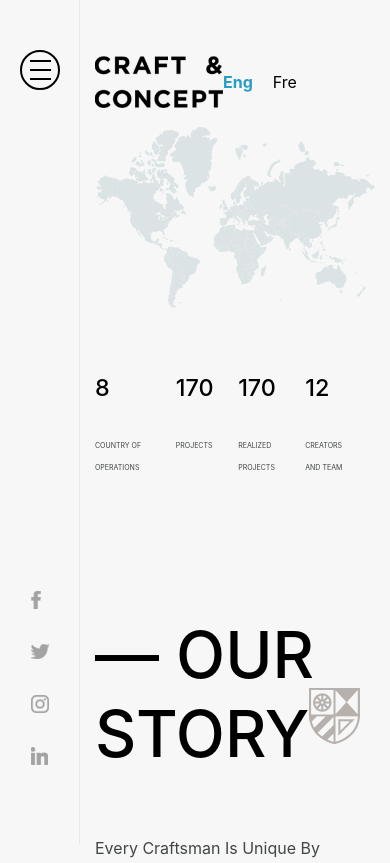
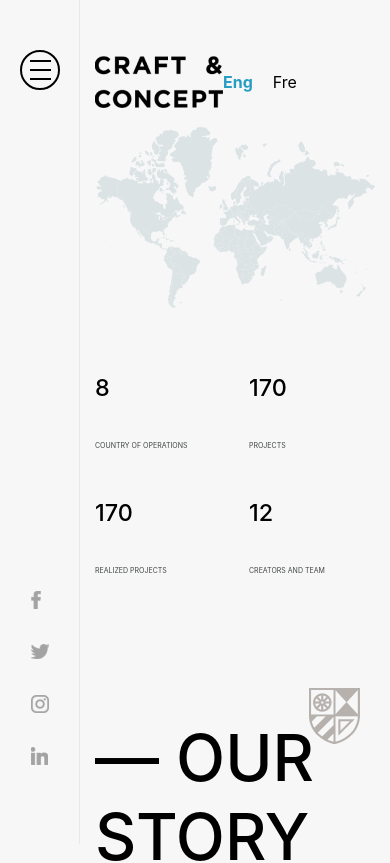
Before and after one commit to craftandconcept/craftwebsite, a Vue app: page / in a window 390 px wide. Shown: the top 863 px of the page. Built offline with nearby package versions, Linux system fonts and the light colour scheme.

Commit message:
some commit

```diff
--- a/public/index.html
+++ b/public/index.html
@@ -6,7 +6,7 @@
     <meta name="viewport" content="width=device-width,initial-scale=1.0">
     <link rel="icon" href="<%= BASE_URL %>favicon.ico">
     <title>craft-concept</title>
-    <script src="//code.jivosite.com/widget.js" data-jv-id="QxBdMzzofe" async></script>
+    <!-- <script src="//code.jivosite.com/widget.js" data-jv-id="QxBdMzzofe" async></script> -->
   </head>
   <body>
     <noscript>
--- a/src/components/Footer.vue
+++ b/src/components/Footer.vue
@@ -19,14 +19,14 @@
             <p>{{$t('want-to-schedule-a-meeting-text-us-under-chat')}}</p>
           </div>
         </div>
-        <div class="col-5">
+        <!-- <div class="col-5">
           <div class="contact-us">
             <h2>{{$t('have-an-idea-for-new-design?')}}</h2>
             <div class="d-flex justify-content-end">
               <button class="btn-footer">{{$t('contact-us')}}</button>
             </div>
           </div>
-        </div>
+        </div> -->
       </div>
       <div class="copirating">
         <p><a href="#">{{$t('terms-and-conditions')}}</a></p>
--- a/src/pages/Category.vue
+++ b/src/pages/Category.vue
@@ -1,5 +1,5 @@
 <template>
-<div></div>
+<div>1221</div>
 </template>
 
 <script>
--- a/src/pages/Home.vue
+++ b/src/pages/Home.vue
@@ -216,7 +216,7 @@ export default {
   .main-wrap{
     padding-left: 80px;
     &.open{
-      padding-left: 350px;
+      padding-left: 330px;
     }
     .project-counter{
       padding-left: 5%;
@@ -266,6 +266,17 @@ export default {
     &.open{
       padding-left: 80px;
     }
+    .project-counter{
+      flex-wrap: wrap;
+      .project-col{
+        min-width: 0;
+        width: 45%;
+        margin-right: 10%;
+        &:nth-child(2n){
+          margin-right: 0;
+        }
+      }
+    }
   }
 
 }
```
